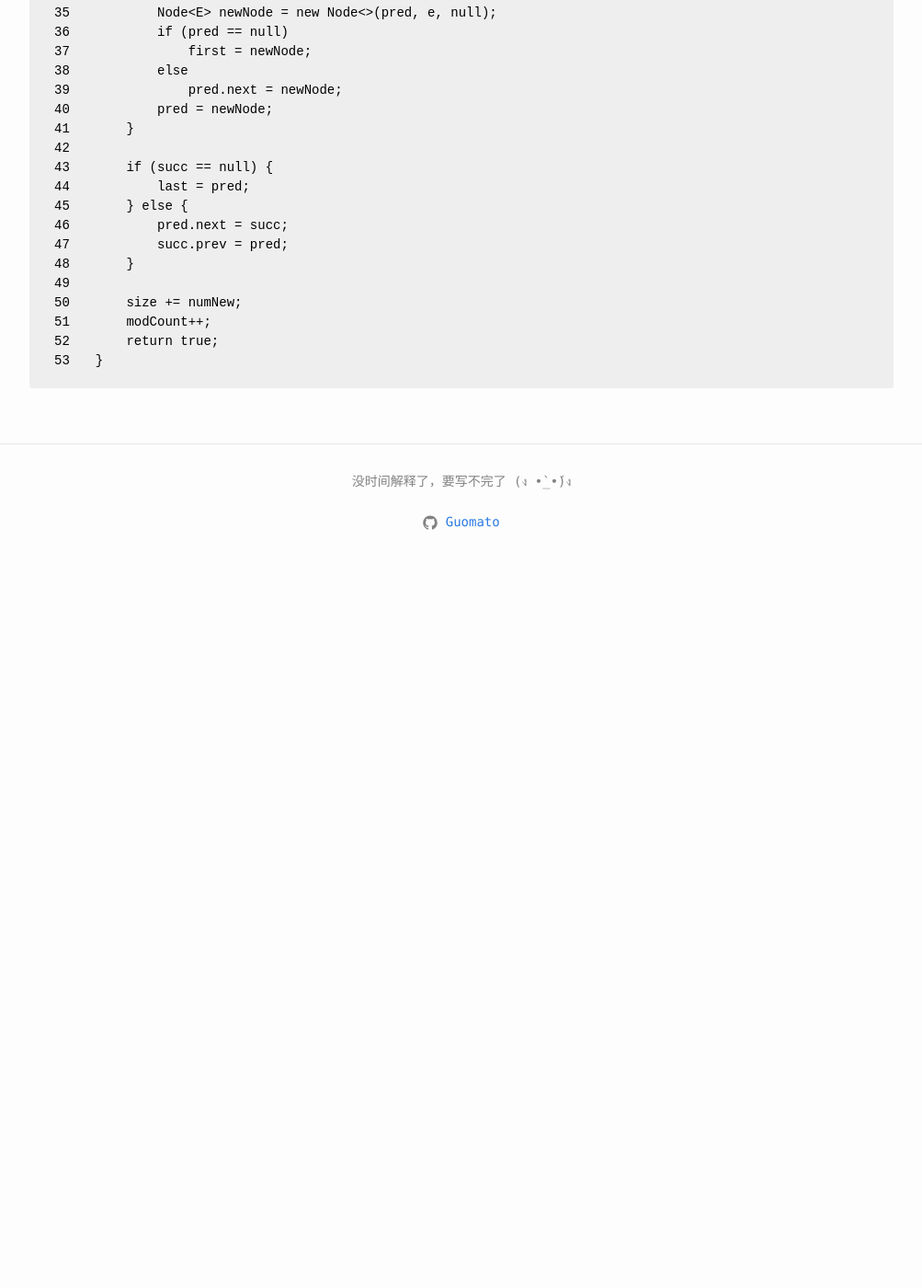
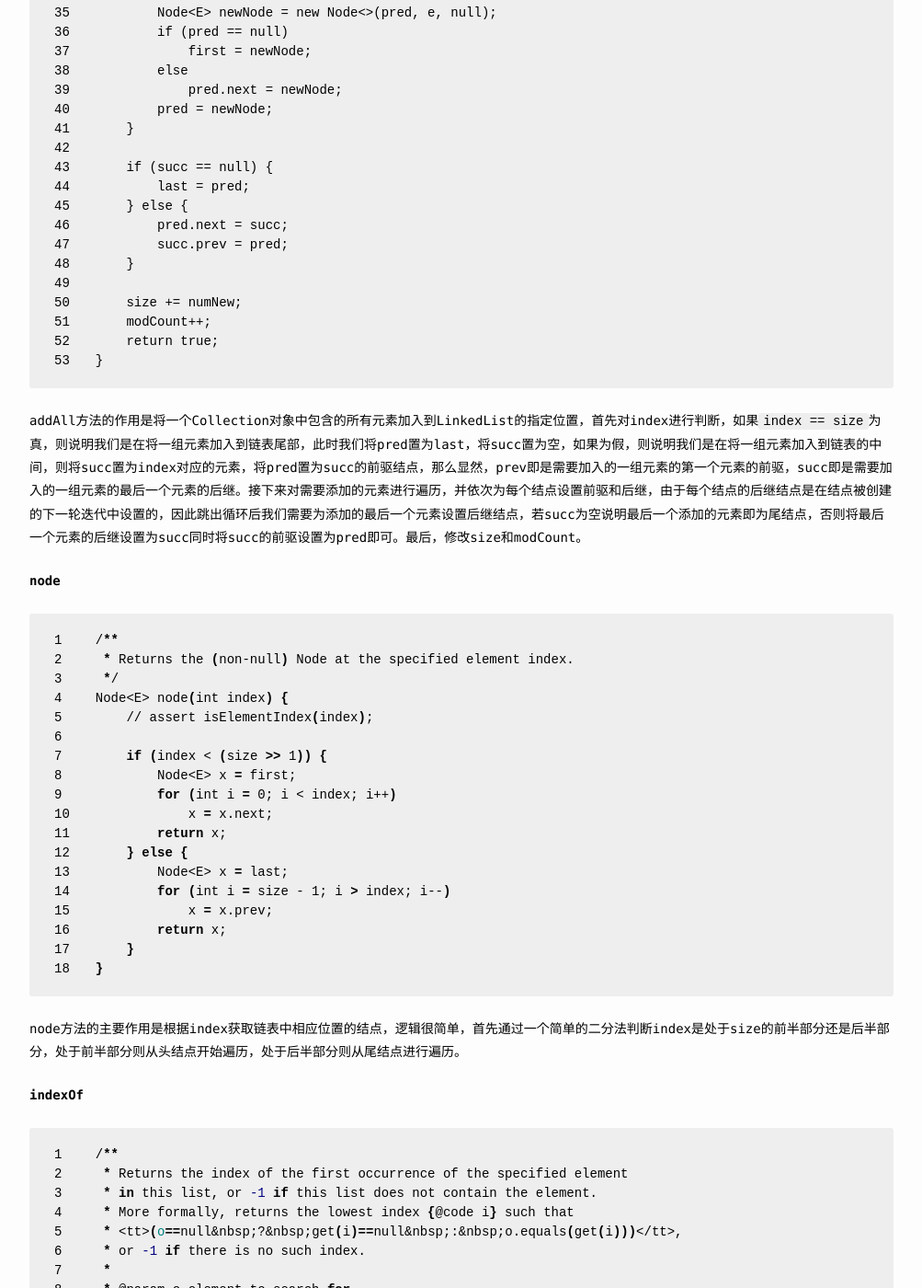
Before and after one commit to 16S003001/16S003001.github.io, a Jekyll site: the page built from _posts/2016-08-14-《Thinking in Java》笔记二：容器类.markdown, in a window 1280 px wide and 1400 px high, scrolled down 16117 px. Shown: the whole window at 92% size, without its empty margins (138-1141 px from the left). Built offline with Jekyll 4.4.1, drawn with Linux system fonts in a browser that asks for light colours; before the commit the page ends 16747 px from its top, so only the background shows below that; some of the changed text lies outside the part shown.

Commit message:
modify blog

```diff
--- a/_posts/2016-08-14-《Thinking in Java》笔记二：容器类.markdown
+++ b/_posts/2016-08-14-《Thinking in Java》笔记二：容器类.markdown
@@ -711,3 +711,65 @@ public boolean addAll(int index, Collection<? extends E> c) {
     return true;
 }
 {% endhighlight %}
+
+addAll方法的作用是将一个Collection对象中包含的所有元素加入到LinkedList的指定位置，首先对index进行判断，如果`index == size`为真，则说明我们是在将一组元素加入到链表尾部，此时我们将pred置为last，将succ置为空，如果为假，则说明我们是在将一组元素加入到链表的中间，则将succ置为index对应的元素，将pred置为succ的前驱结点，那么显然，prev即是需要加入的一组元素的第一个元素的前驱，succ即是需要加入的一组元素的最后一个元素的后继。接下来对需要添加的元素进行遍历，并依次为每个结点设置前驱和后继，由于每个结点的后继结点是在结点被创建的下一轮迭代中设置的，因此跳出循环后我们需要为添加的最后一个元素设置后继结点，若succ为空说明最后一个添加的元素即为尾结点，否则将最后一个元素的后继设置为succ同时将succ的前驱设置为pred即可。最后，修改size和modCount。
+
+__node__
+{% highlight bash linenos %}
+/**
+ * Returns the (non-null) Node at the specified element index.
+ */
+Node<E> node(int index) {
+    // assert isElementIndex(index);
+
+    if (index < (size >> 1)) {
+        Node<E> x = first;
+        for (int i = 0; i < index; i++)
+            x = x.next;
+        return x;
+    } else {
+        Node<E> x = last;
+        for (int i = size - 1; i > index; i--)
+            x = x.prev;
+        return x;
+    }
+}
+{% endhighlight %}
+
+node方法的主要作用是根据index获取链表中相应位置的结点，逻辑很简单，首先通过一个简单的二分法判断index是处于size的前半部分还是后半部分，处于前半部分则从头结点开始遍历，处于后半部分则从尾结点进行遍历。
+
+__indexOf__
+{% highlight bash linenos %}
+/**
+ * Returns the index of the first occurrence of the specified element
+ * in this list, or -1 if this list does not contain the element.
+ * More formally, returns the lowest index {@code i} such that
+ * <tt>(o==null&nbsp;?&nbsp;get(i)==null&nbsp;:&nbsp;o.equals(get(i)))</tt>,
+ * or -1 if there is no such index.
+ *
+ * @param o element to search for
+ * @return the index of the first occurrence of the specified element in
+ *         this list, or -1 if this list does not contain the element
+ */
+public int indexOf(Object o) {
+    int index = 0;
+    if (o == null) {
+        for (Node<E> x = first; x != null; x = x.next) {
+            if (x.item == null)
+                return index;
+            index++;
+        }
+    } else {
+        for (Node<E> x = first; x != null; x = x.next) {
+            if (o.equals(x.item))
+                return index;
+            index++;
+        }
+    }
+    return -1;
+}
+{% endhighlight %}
+
+indexOf方法的主要作用是获取元素在链表中的位置，这是通过遍历链表判断对象是否equal来实现的。
+
+__那么，很容易看出，LinkedList中的大部分操作都是对上述的方法进行了一些简单的封装来实现的，对LinkedList的总结：随机访问要通过遍历链表来实现，相比于ArrayList效率较低，插入/删除操作只需从链表中获取到相应位置的结点然后调整相关前驱后继结点即可而非像ArrayList中需要对数组进行复制移动等操作，因此插入/删除操纵效率较高。__
```
